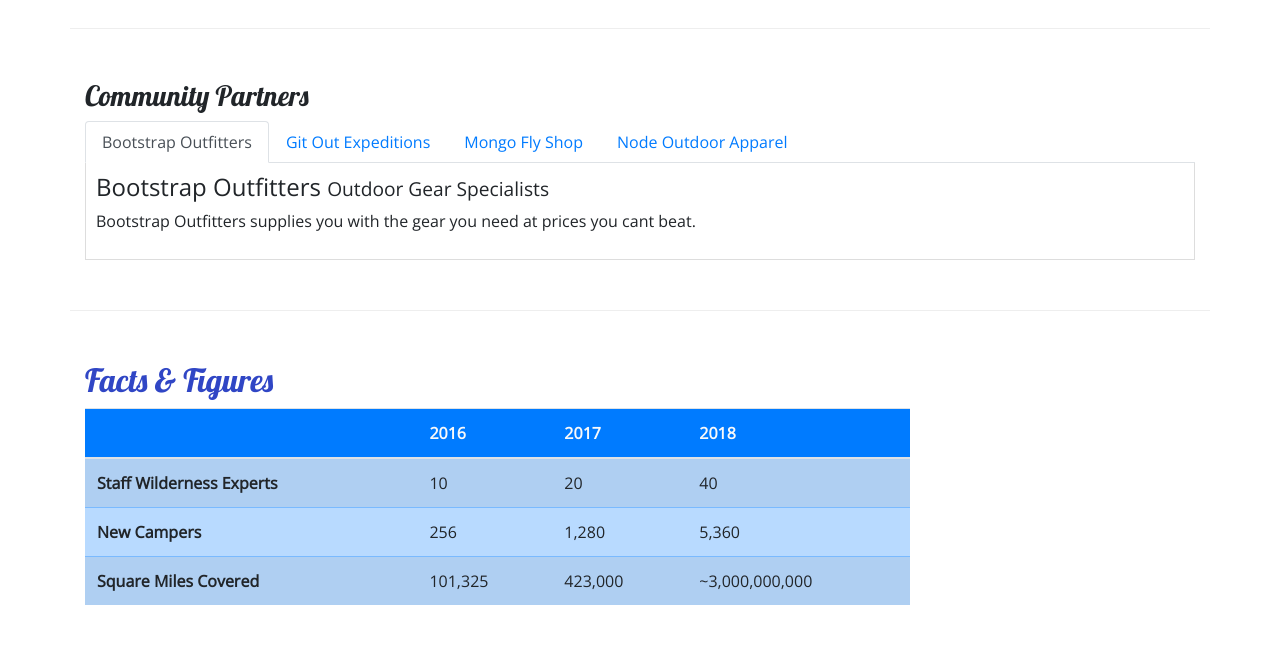
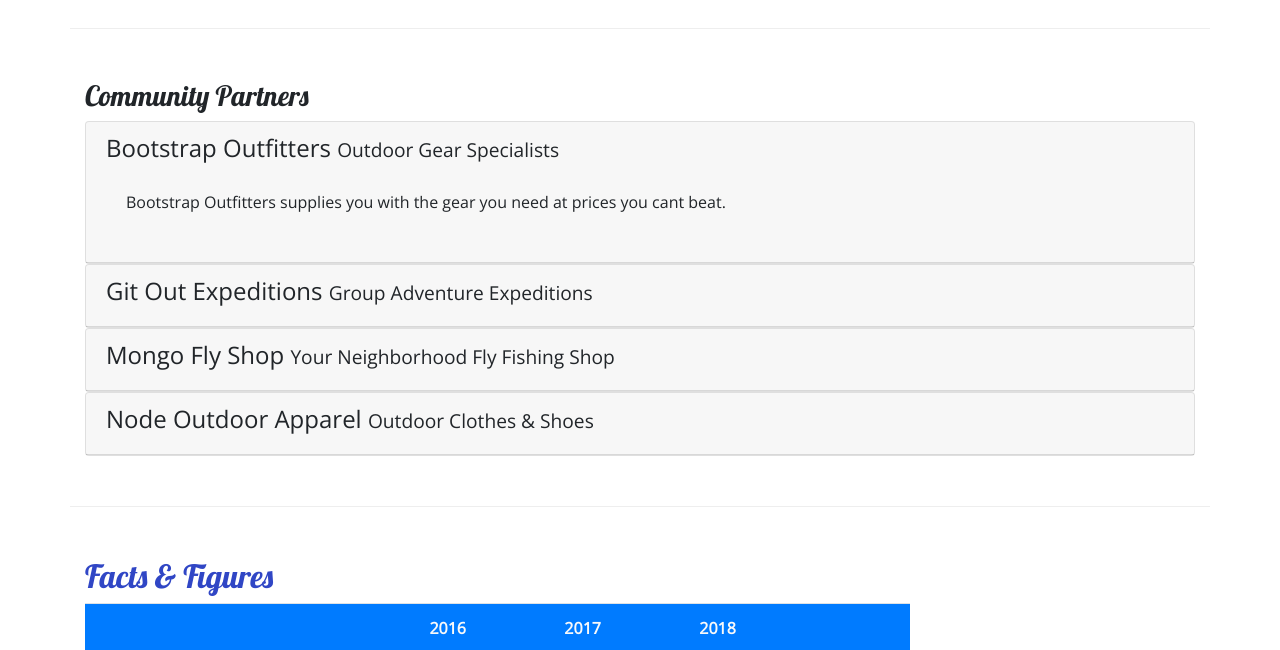
Before and after one commit to jgilday01/bootstrap-practice, a website: page aboutus.html in a window 1280 px wide. Shown: the part 800-1450 px from the top of the page. Drawn offline with nearby package versions, Linux system fonts and the light colour scheme.

Commit message:
Accordion

```diff
--- a/aboutus.html
+++ b/aboutus.html
@@ -105,30 +105,63 @@
       <div class="row row-content">
          <div class="col-12">
             <h3>Community Partners</h3>
-            <ul class="nav nav-tabs">
-               <li class="nav-item active"><a class="nav-link active" href="#bootstrap" role="tab" data-toggle="tab">Bootstrap Outfitters</a></li>
-               <li class="nav-item"><a class="nav-link" href="#git" role="tab" data-toggle="tab">Git Out Expeditions</a></li>
-               <li class="nav-item"><a class="nav-link" href="#mongo" role="tab" data-toggle="tab">Mongo Fly Shop</a></li>
-               <li class="nav-item"><a class="nav-link" href="#node" role="tab" data-toggle="tab">Node Outdoor Apparel</a></li>
-            </ul>
-            <div class="tab-content">
-
-               <div role="tabpanel" class="tab-pane fade show active" id="bootstrap">
-                  <h4>Bootstrap Outfitters <small>Outdoor Gear Specialists</small></h4>
-                  <p class="d-none d-sm-block">Bootstrap Outfitters supplies you with the gear you need at prices you cant beat.</p>
+            <div id="accordion">
+               <div class="card">
+                  <div role="tab" class="card-header">
+                     <h4>
+                        <a class="collapsed" data-toggle="collapse" data-target="#bootstrap">
+                           Bootstrap Outfitters <small>Outdoor Gear Specialists</small>
+                        </a>
+                     </h4>
+                     <div class="collapse show" id="bootstrap" data-parent="#accordion">
+                        <div class="card-body">
+                           <p class="d-none d-sm-block">Bootstrap Outfitters supplies you with the gear you need at prices you cant beat.</p>
+                        </div>
+                     </div>
+                  </div>
                </div>
-               <div role="tabpanel" class="tab-pane fade" id="git">
-                  <h4>Git Out Expeditions <small>Group Adventure Expeditions</small></h4>
-                  <p class="d-none d-sm-block">Join Git Out Expeditions to explore new horizons with a group of other adventurers!</p>
+               <div class="card">
+                  <div role="tab" class="card-header">
+                     <h4>
+                        <a class="collapsed" data-toggle="collapse" data-target="#git">
+                           Git Out Expeditions <small>Group Adventure Expeditions</small>
+                        </a>
+                     </h4>
+                     <div class="collapse" id="git" data-parent="#accordion">
+                        <div class="card-body">
+                           <p class="d-none d-sm-block">Join Git Out Expeditions to explore new horizons with a group of other adventurers!</p>
+                        </div>
+                     </div>
+                  </div>
                </div>
-               <div role="tabpanel" class="tab-pane fade" id="mongo">
-                  <h4>Mongo Fly Shop <small>Your Neighborhood Fly Fishing Shop</small></h4>
-                  <p class="d-none d-sm-block">Need a new fishing pole, a tacklebox, or flies of all kinds? Stop by Mongo Fly Shop.</p>
+               <div class="card">
+                  <div role="tab" class="card-header">
+                     <h4>
+                        <a class="collapsed" data-toggle="collapse" data-target="#mongo">
+                           Mongo Fly Shop <small>Your Neighborhood Fly Fishing Shop</small>
+                        </a>
+                     </h4>
+                     <div class="collapse" id="mongo" data-parent="#accordion">
+                        <div class="card-body">
+                           <p class="d-none d-sm-block">Need a new fishing pole, a tacklebox, or flies of all kinds? Stop by Mongo Fly Shop.</p>
+                        </div>
+                     </div>
+                  </div>
                </div>
-               <div role="tabpanel" class="tab-pane fade" id="node">
-                  <h4>Node Outdoor Apparel <small>Outdoor Clothes & Shoes</small></h4>
-                  <p class="d-none d-sm-block">From polar fleeces to swimsuits, hiking boots to waders, a visit to Node will be sure to get you
-                     covered.</p>
+               <div class="card">
+                  <div role="tab" class="card-header">
+                     <h4>
+                        <a class="collapsed" data-toggle="collapse" data-target="#node">
+                           Node Outdoor Apparel <small>Outdoor Clothes & Shoes</small>
+                        </a>
+                     </h4>
+                     <div class="collapse" id="node" data-parent="#accordion">
+                        <div class="card-body">
+                           <p class="d-none d-sm-block">From polar fleeces to swimsuits, hiking boots to waders, a visit to Node
+                              will be sure to get you covered.</p>
+                        </div>
+                     </div>
+                  </div>
                </div>
             </div>
          </div>
--- a/css/styles.css
+++ b/css/styles.css
@@ -35,9 +35,3 @@ header h2 {
 .navbar {
     background-color: #901CAD;
 }
-
-.tab-content {
-    border: 1px solid #DDD;
-    border-top: none;
-    padding: 10px;
-}
```
